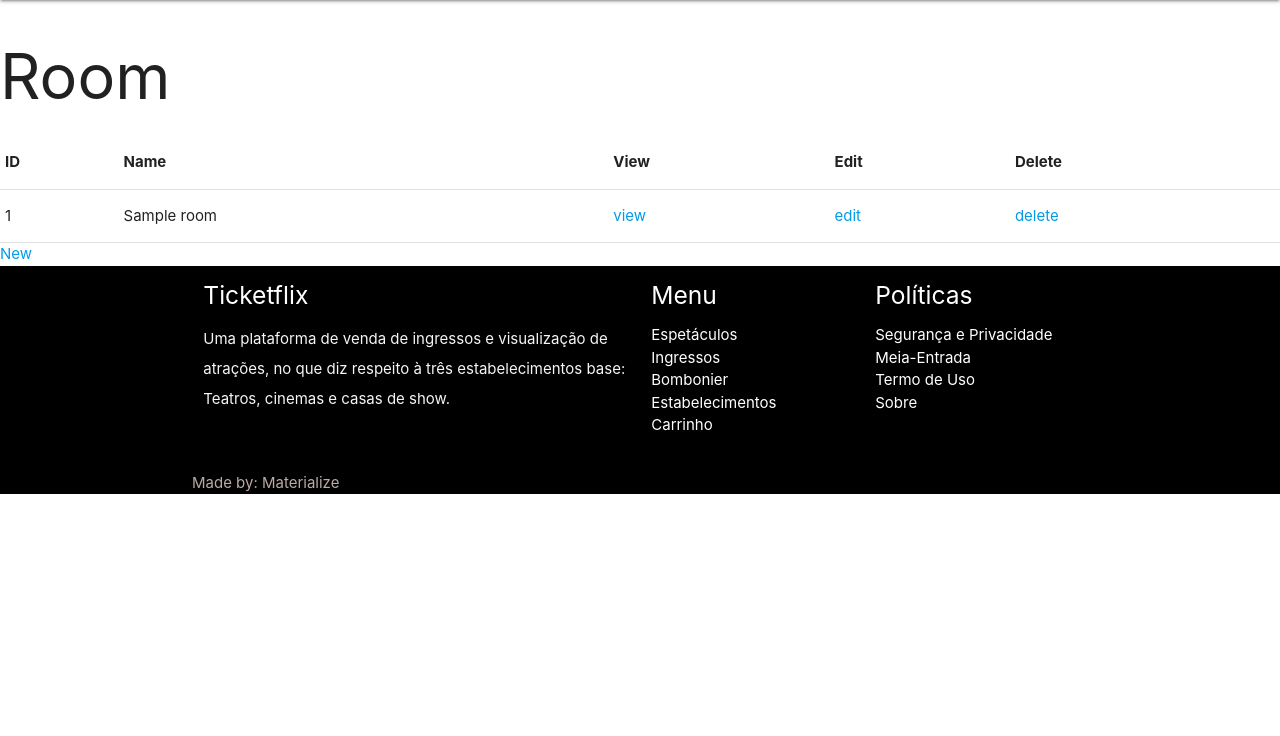
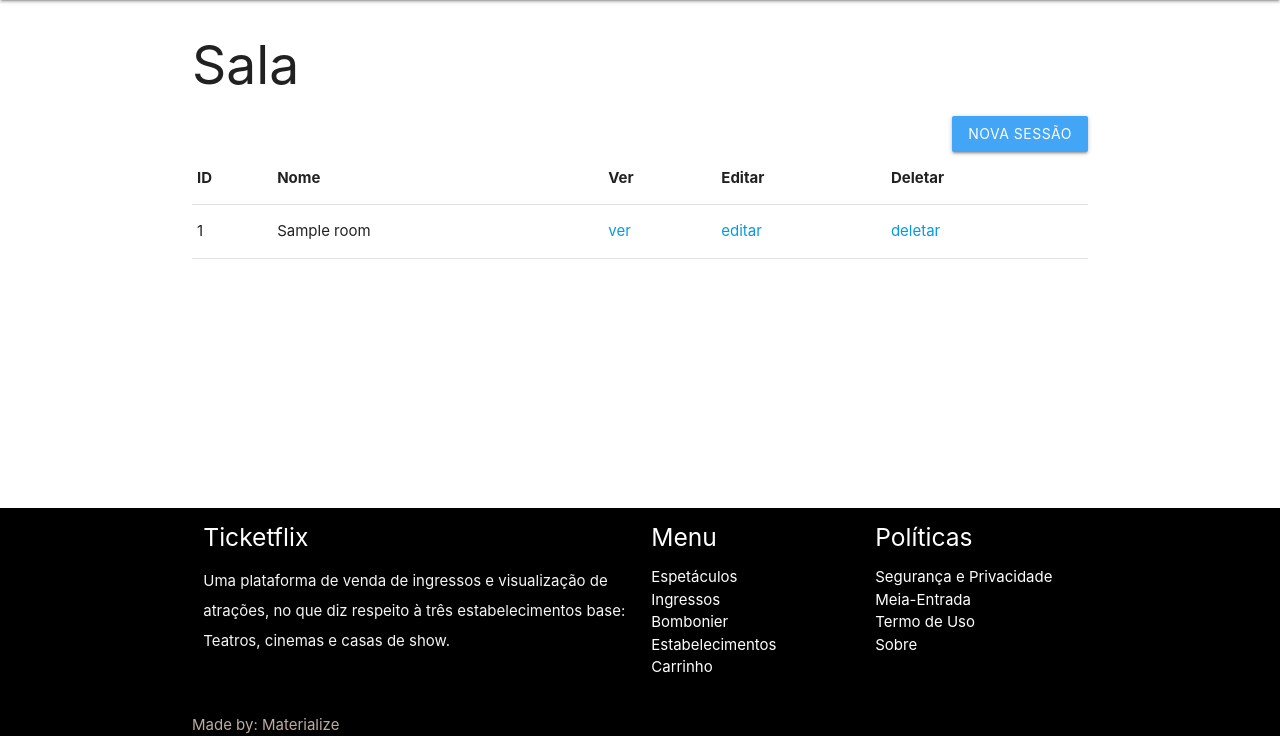
Before and after one commit to DSW-2018-2/Ticketflix, a Django app: page /room/ in a window 1280 px wide. Shown: the part 64-800 px from the top of the page. Run offline with Django 3.2, Linux system fonts and the light colour scheme; tables that the repository leaves empty hold one stand-in row (values such as "Sample post"); parts of the project's set-up code (start-up, migrations or seed data) failed here and were passed over.

Commit message:
Improving room templates

```diff
--- a/ticketflix/room/views.py
+++ b/ticketflix/room/views.py
@@ -23,7 +23,10 @@ class RoomView(DetailView):
         Pass response_kwargs to the constructor of the response class.
         """
 
+        seatsRows = Seat.objects.filter(room=self.object).distinct('row')
         seats = Seat.objects.filter(room=self.object)
+
+        context['seatsRows'] = seatsRows
         context['seats'] = seats
 
         print("===============================")
--- a/ticketflix/templates/room/room_list.html
+++ b/ticketflix/templates/room/room_list.html
@@ -1,14 +1,24 @@
-{% extends "base.html" %} {% load static %} {% block title %}Room: {% endblock %} {% block content %}
-<h1>Room</h1>
+{% extends "base.html" %}
+{% load static i18n %}
 
+{% block title %}Room:
+{% endblock %}
+
+{% block content %}
+<main>
+  <div class="container">
+    <h2>Sala</h2>
+    <a href="{% url 'room:room_new' %}"><button type="button" class="btn btn-sucess mr-1 right blue lighten-1 white-text lighten-1">Nova Sessão</button></a>
+    <div class="row">
+      <div class="col-sm-12">
         <table border="1">
             <thead>
                 <tr>
                     <th>ID</th>
-            <th>Name</th>
-            <th>View</th>
-            <th>Edit</th>
-            <th>Delete</th>
+                    <th>Nome</th>
+                    <th>Ver</th>
+                    <th>Editar</th>
+                    <th>Deletar</th>
                 </tr>
             </thead>
             <tbody>
@@ -17,19 +27,20 @@
                     <td>{{ room.id }}</td>
                     <td>{{ room.name }}</td>
                     <td>
-                <a href="{% url 'room:room_view' room.id %}">view</a>
+                        <a href="{% url 'room:room_view' room.id %}">ver</a>
                     </td>
                     <td>
-                <a href="{% url 'room:room_edit' room.id %}">edit</a>
+                        <a href="{% url 'room:room_edit' room.id %}">editar</a>
                     </td>
                     <td>
-                <a href="{% url 'room:room_delete' room.id %}">delete</a>
+                        <a href="{% url 'room:room_delete' room.id %}">deletar</a>
                     </td>
                 </tr>
                 {% endfor %}
             </tbody>
         </table>
-
-<a href="{% url 'room:room_new' %}">New</a>
-
+      </div>
+    </div>
+  </div>
+</main>
 {% endblock content %}
```
Also changed, not shown: ticketflix/templates/room/add_seat_row.html (+14 -6 lines), ticketflix/templates/room/room_form.html (+20 -5 lines), ticketflix/templates/room/room_view.html (+16 -10 lines). Lines whose indentation alone changed are shown as unchanged.
